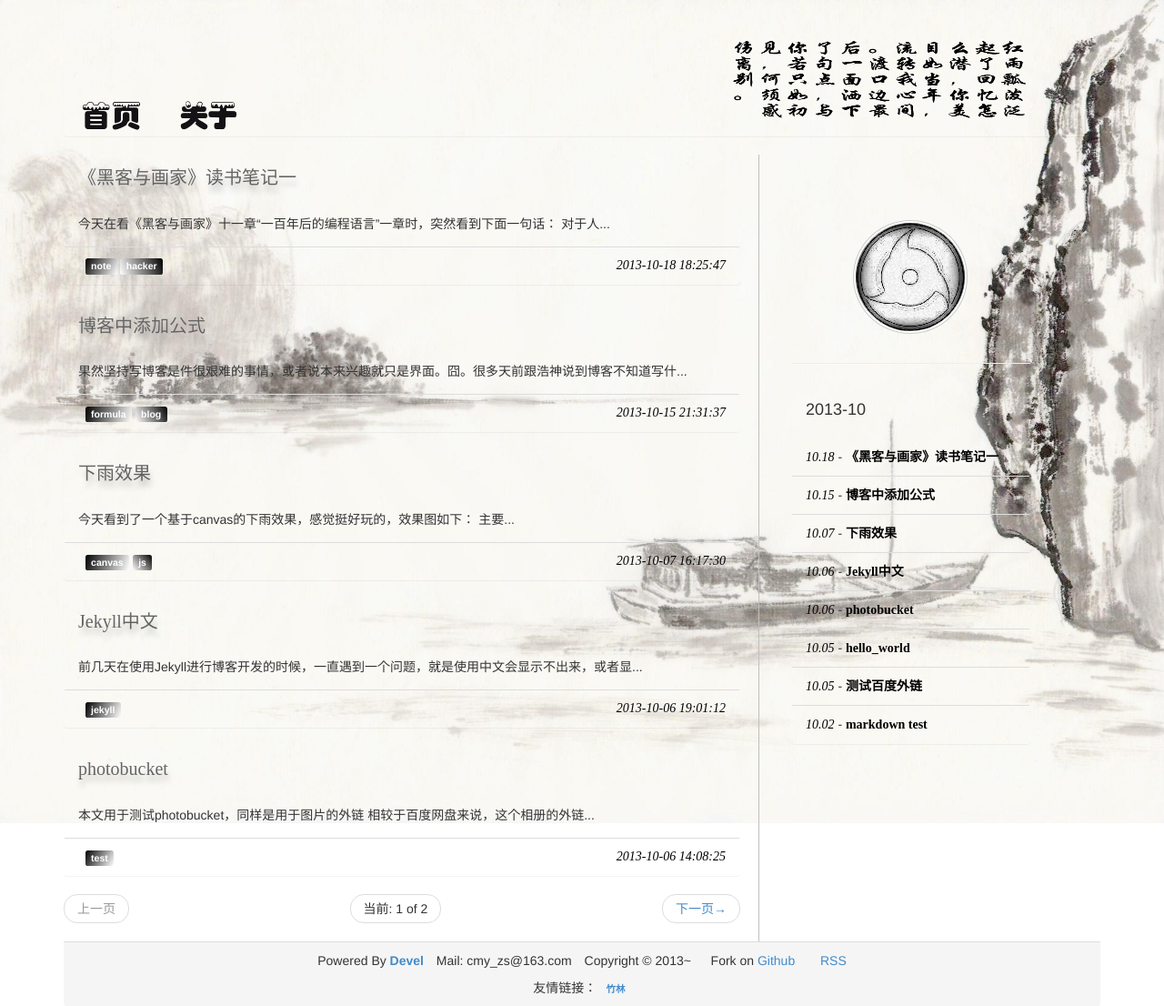
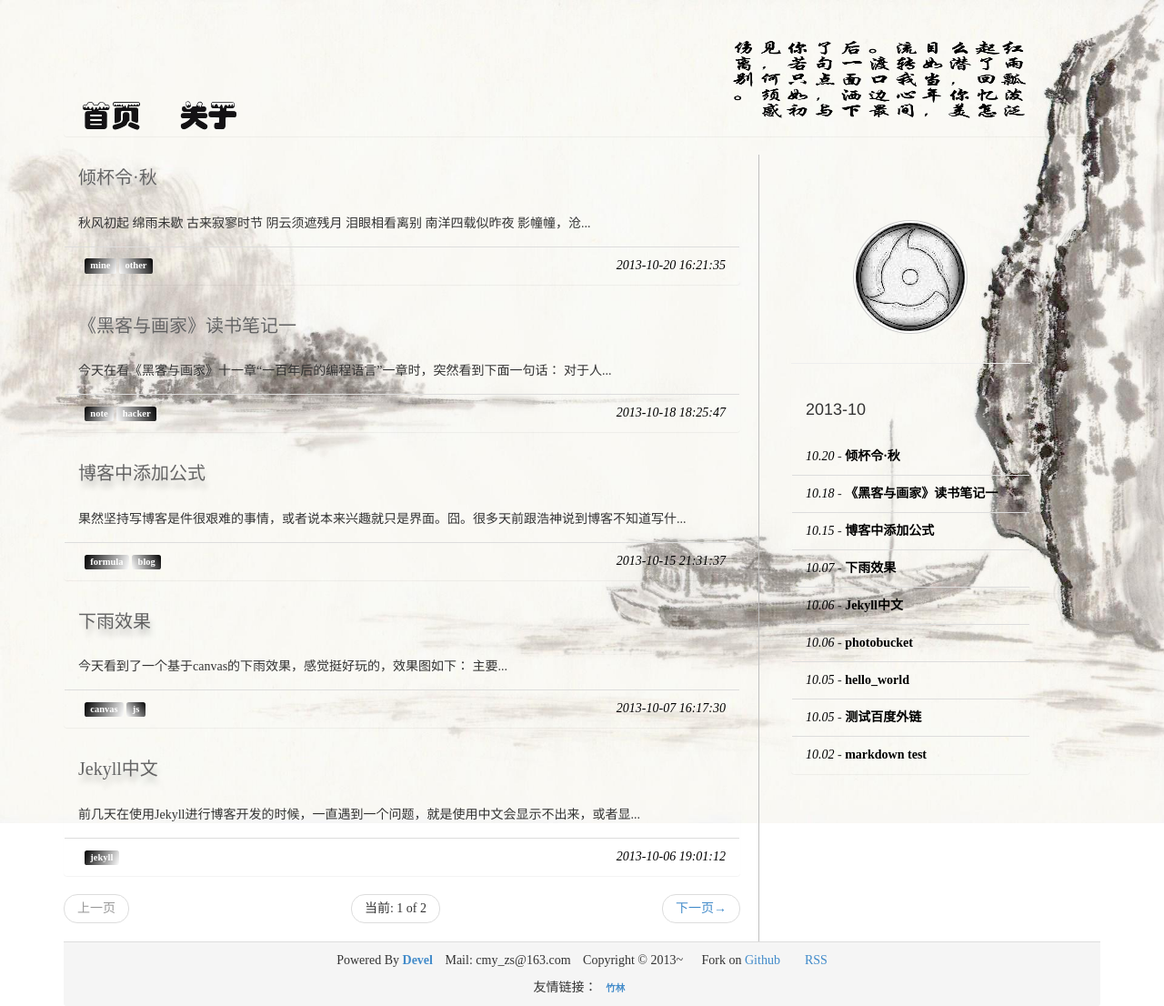
Before and after one commit to zhangsheng/zhangsheng.github.io, a Jekyll site: the page built from index.html, in a window 1280 px wide. Shown: the whole page at 91% size. Built offline with Jekyll 4.4.1, drawn with Linux system fonts in a browser that asks for light colours; nearby versions of some CDN libraries; Markdown is read by kramdown in place of the engine named in the settings; the list of posts is cut into pages by our own code.

Commit message:
倾杯令

```diff
--- /dev/null
+++ b/_posts/2013-10-20-qingbeiling.md
@@ -0,0 +1,30 @@
+---
+layout: post
+title: "倾杯令·秋"
+description: ""
+category: ""
+tags: ["mine","other"]
+date: 2013-10-20 16:21:35 +0800
+---
+
+
+#### 秋风初起
+#### 绵雨未歇
+#### 古来寂寥时节
+#### 阴云须遮残月
+#### 泪眼相看离别
+
+-----------------
+
+#### 南洋四载似昨夜
+#### 影幢幢，沧然幻灭
+#### 愁心且寄云雀
+#### 孤舟笑看雨雪
+
+------------------
+
+自古逢秋悲寂寥，又到了`为赋新词强说愁`的季节了，但是今年似乎完全没有多少秋天的感觉，似乎一场雨过后，披上外套就莫名有种萧条的感觉了。唉，这天可真凉了，又到了要多喝热水的季节了。`万能的热水`啊，赐予我力量吧。
+
+之前没有填过《倾杯令》，所以平仄什么的肯定是有问题的，但是对于押韵倒是有着莫名的追求，近乎于强迫了。一开始还差点把倾杯令当成了倾杯乐，百度了一下看见各种变格瞬间感觉头大。想起之前和某人说过的关于变格的问题，有次对《念奴娇·赤壁怀古》很感兴趣，然后就查了一下念奴娇这词牌，虽然对大文豪一种敬仰之情油然而生，念奴娇的两个变格分别对应了苏轼的《赤壁怀古》和《中秋》，颇有种错别字当通假字的感觉，同时瞬间对这词牌兴趣索然。
+
+之前也已经说过不可能把这里写成技术博客的，所以就暂时文艺一下吧，作为缅怀。
--- a/assets/css/style.css
+++ b/assets/css/style.css
@@ -4,6 +4,12 @@ body{
 	background-size:100%;
 	background-repeat:no-repeat;
 	filter:alpha(opacity=30);
+	font-family:Microsoft YaHei;
+}
+
+p{
+	font-family:KaiTi,STKaiti,Microsoft YaHei;
+	font-size:18px;
 }
 
 .label-a{
@@ -67,6 +73,10 @@ background-position:90% 50%;
 font-family: Arial, sans-serif;
 font-size: 24px;
 color: #369;
+}
+
+.panel-body{
+font-family:Microsoft YaHei;
 }
 
 .list-group-item a, em {
```
